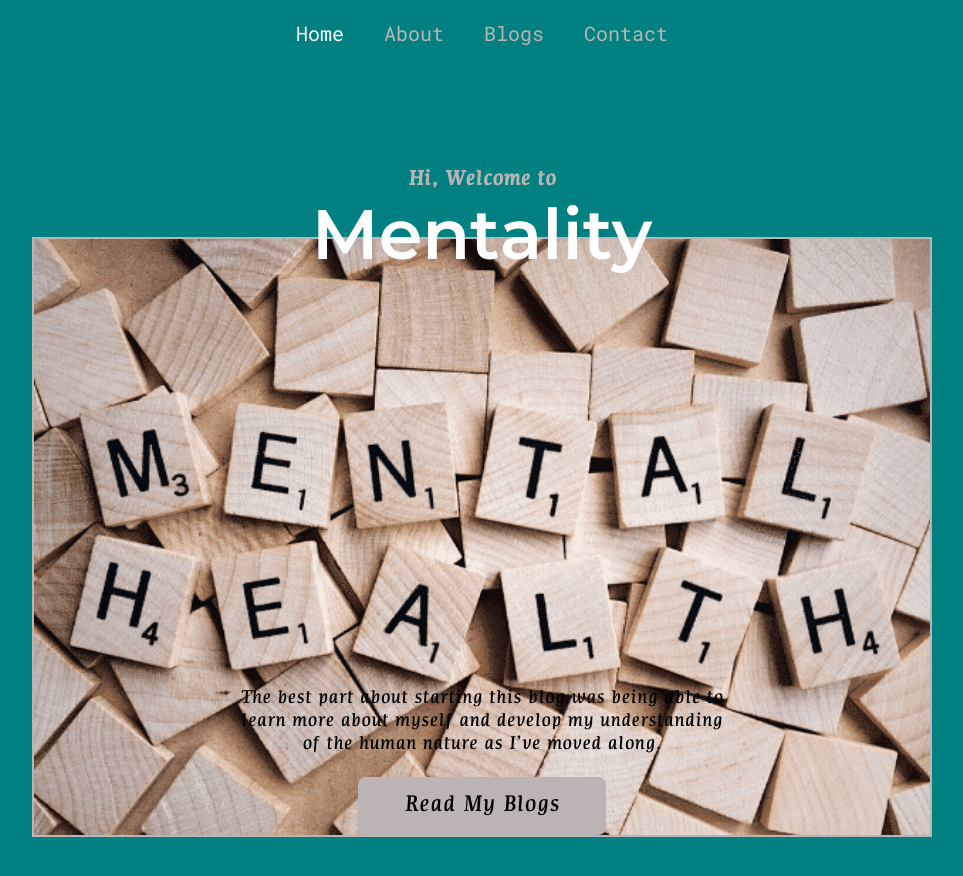
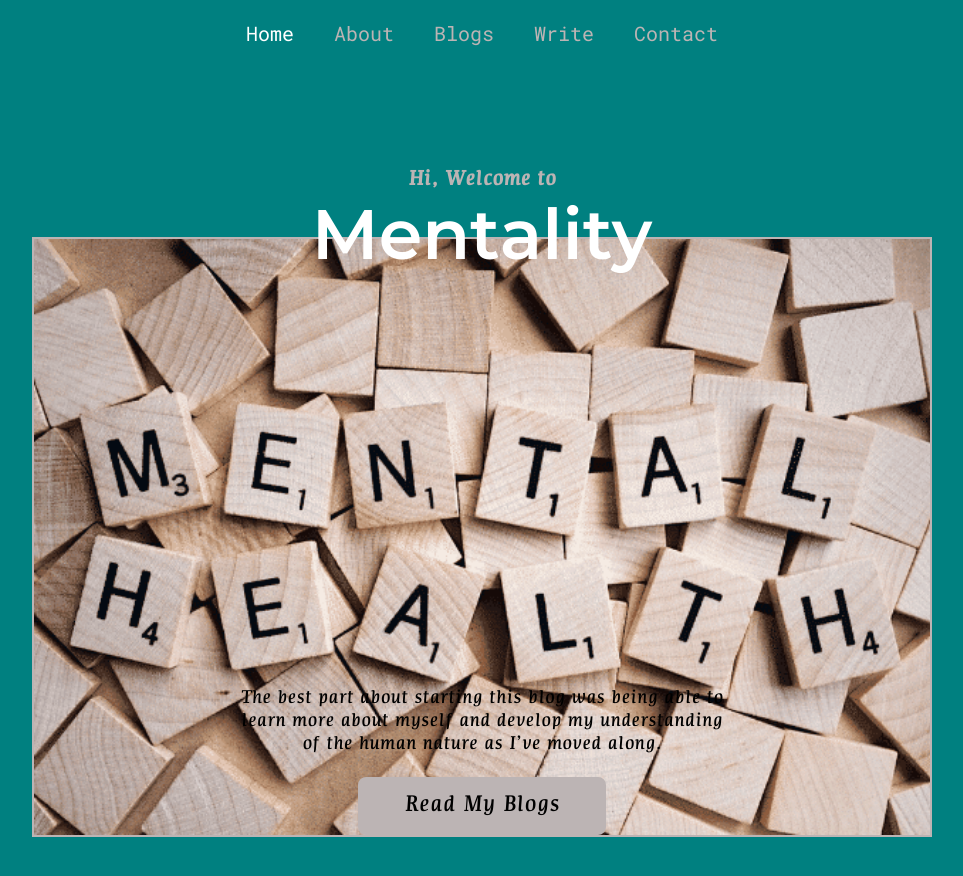
Before and after one commit to Beulah-Matt/Phase-2-Project, a React (Create React App) app: page / in a window 1280 px wide. Shown: the top 876 px of the page, without its empty margins (158-1121 px from the left). Built offline with nearby package versions, Linux system fonts and the light colour scheme; data requests are answered from the project's data file; a web font is replaced by a local one.

Commit message:
Initialized Write component, added it to routes

```diff
--- a/src/App.js
+++ b/src/App.js
@@ -5,6 +5,8 @@ import Home from "./Pages/Home";
 import About from "./Pages/About";
 import Blogs from "./Pages/Blogs";
 import Contact from "./Pages/Contact";
+import Write from "./Components/Write";
+
 function App() {
   return (
     <>
@@ -16,6 +18,9 @@ function App() {
         </Route>
         <Route path='/blogs'>
           <Blogs />
+        </Route>
+        <Route path='/write'>
+          <Write />
         </Route>
         <Route path='/contact'>
           <Contact />
--- a/src/Components/NavBarMenu.js
+++ b/src/Components/NavBarMenu.js
@@ -110,7 +110,7 @@ export default function NavBarMenu() {
         </div>
         <li>
             <NavLink
-            to= '/' exact
+        to= '/' exact
             onKeyDown={()=> setNavShowing(!navShowing)}
             onClick= {()=> setNavShowing(!navShowing)}
             role ="button"
@@ -139,6 +139,15 @@ export default function NavBarMenu() {
         </li>
         <li>
             <NavLink
+        to= '/write' exact
+            onKeyDown={()=> setNavShowing(!navShowing)}
+            onClick= {()=> setNavShowing(!navShowing)}
+            role ="button"
+            tabIndex={0}
+            > Write  </NavLink>
+        </li>
+        <li>
+            <NavLink
             to= '/contact'
             onKeyDown={()=> setNavShowing(!navShowing)}
             onClick= {()=> setNavShowing(!navShowing)}
```
